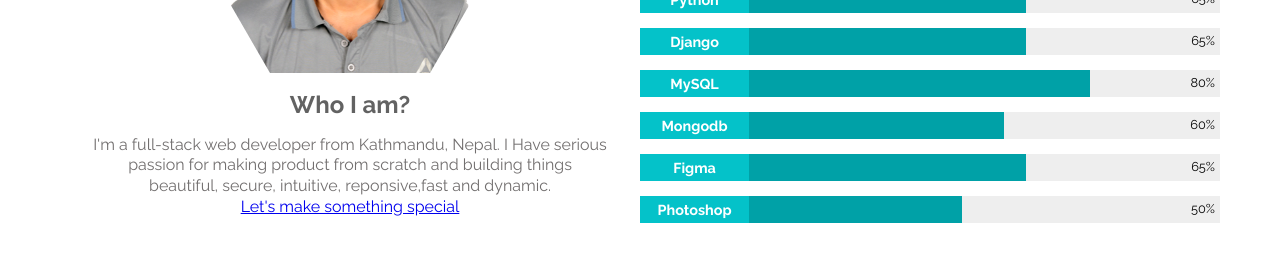
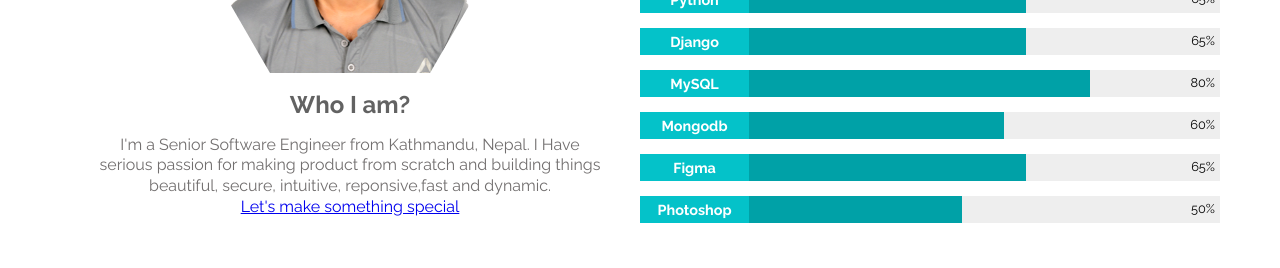
Before and after one commit to iammilankhati/Portfolio, a React (Create React App) app: page / in a window 1280 px wide. Shown: the part 1580-1848 px from the top of the page. Built offline with nearby package versions, Linux system fonts and the light colour scheme.

Commit message:
Update About.js

```diff
--- a/src/pages/About.js
+++ b/src/pages/About.js
@@ -41,7 +41,7 @@ const About = () => {
 						</div>
 						<h2 className='me_info--name'>Who I am?</h2>
 						<p>
-							I'm a full-stack web developer from Kathmandu, Nepal. I Have
+							I'm a Senior Software Engineer from Kathmandu, Nepal. I Have
 							serious passion for making product from scratch and building
 							things beautiful, secure, intuitive, reponsive,fast and dynamic.
 							<Link to='#contact'>Let's make something special</Link>
```
